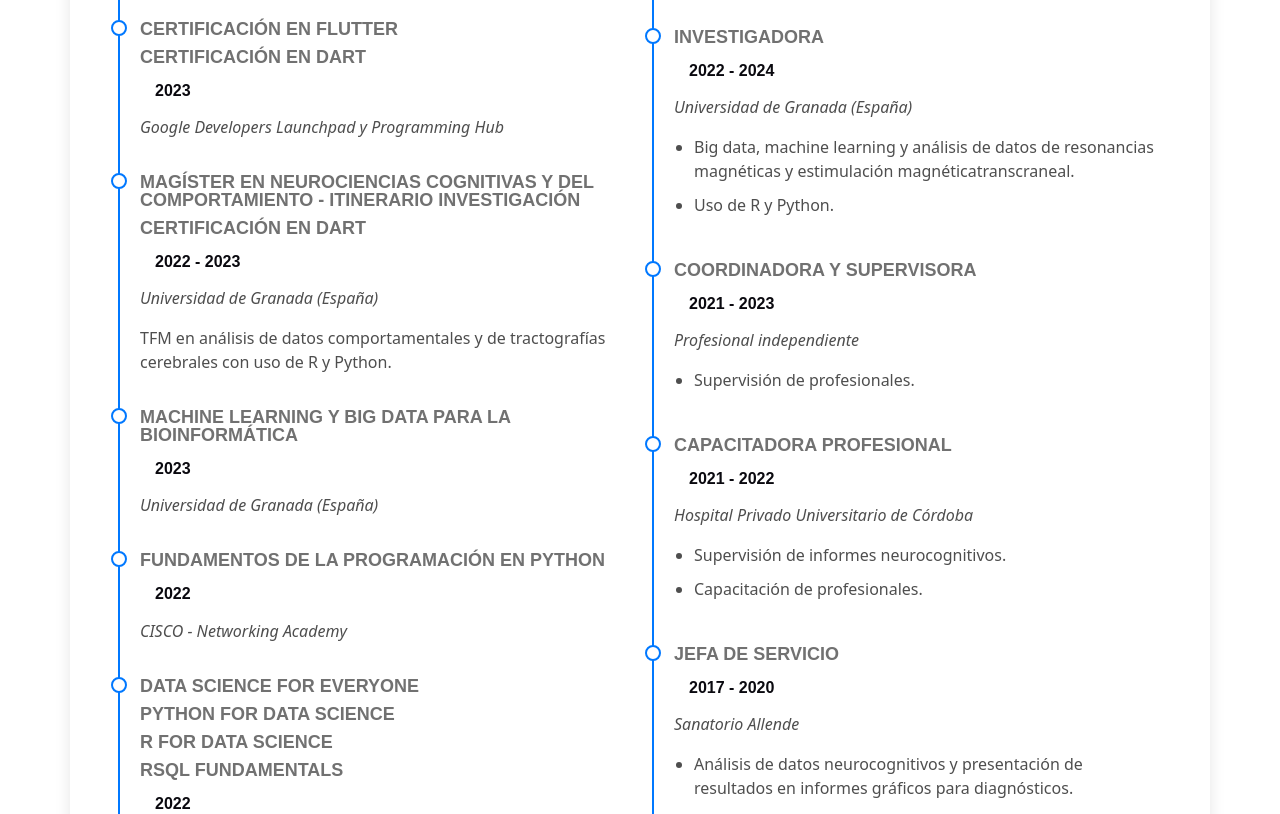
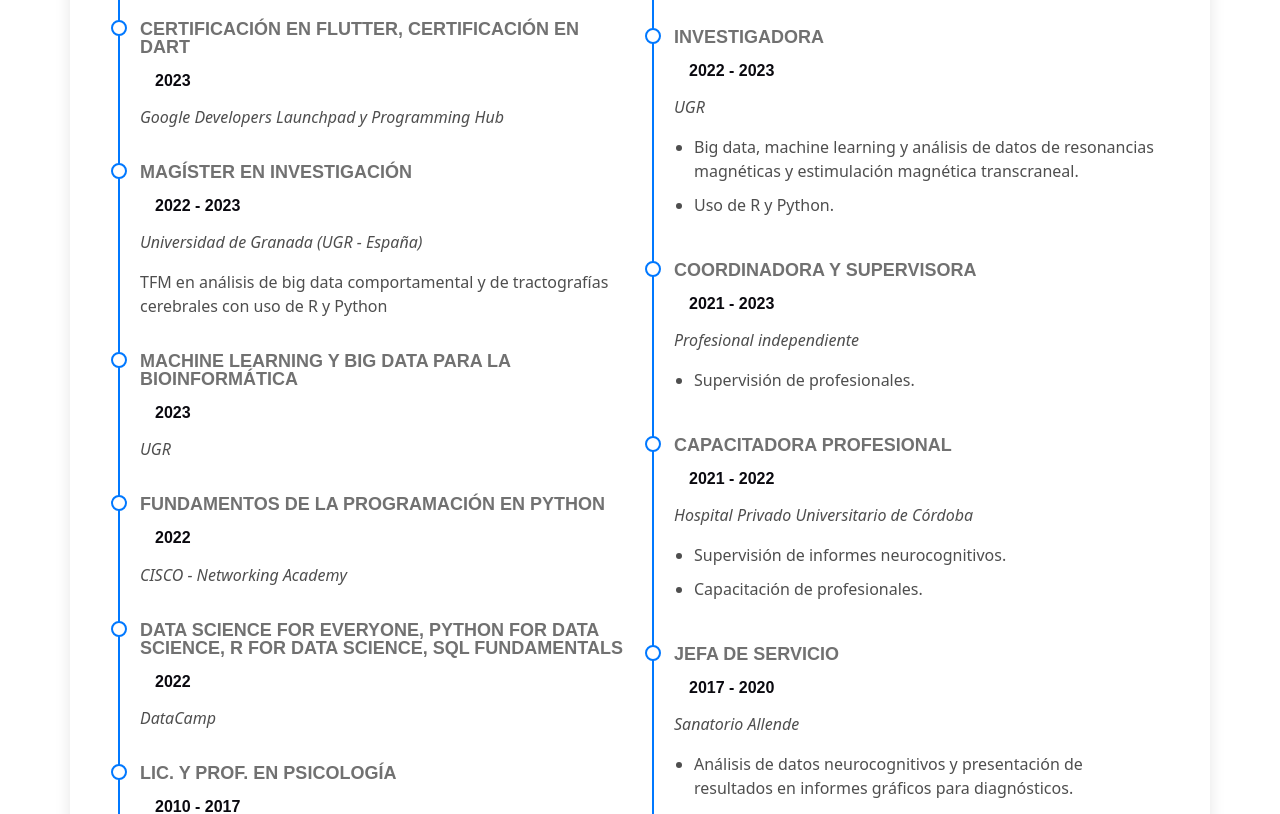
Before and after one commit to mnazarethg/devfolio, a React (Create React App) app: page /AboutMe in a window 1280 px wide. Shown: the part 2040-2854 px from the top of the page. Built offline with nearby package versions, Linux system fonts and the light colour scheme.

Commit message:
Menu monile

```diff
--- a/src/App.js
+++ b/src/App.js
@@ -1,10 +1,9 @@
 import { BrowserRouter as Router, Route, Routes } from 'react-router-dom';
 import AboutMe from './screens/AboutMe';
 import Projects from './screens/Projects';
-import Contacto from './screens/Contact';
+import Contact from './screens/Contact';
 import Header from './components/Header';
 import PrincipalPage from './screens/PrincipalPage';
-import Video from './components/Video';
 import ProjectBackHome from './screens/ProjectBackHome';
 import ProjectOdoo from './screens/ProjectOdoo'
 import './App.css';
@@ -21,8 +20,7 @@ function App() {
           <Route path="/Projects" element={<Projects />} />
           <Route path="/ProjectBackHome" element={<ProjectBackHome />} />
           <Route path="/ProjectOdoo" element={<ProjectOdoo />} />
-          <Route path="/project/:projectId" element={<Video />} />
-          <Route path="/contacto" element={<Contacto />} />
+          <Route path="/Contact" element={<Contact />} />
           </Routes>
       </Router>
     </>
--- a/src/components/Header.js
+++ b/src/components/Header.js
@@ -50,7 +50,8 @@ function Header() {
         </span>
         <nav id="navmenu" className="navmenu">
           <ul>
-            <li><Link to="/devfolio" className="active"></Link>Principal</li>
+            <li><Link to="/devfolio"></Link>Principal
+            </li>
             <li><Link to="/AboutMe"></Link>Sobre mí</li>
             <li><Link to="/Projects"></Link>Proyectos</li>
             <li><Link to="/Contact"></Link>Contacto</li>
--- a/src/components/Resume.js
+++ b/src/components/Resume.js
@@ -1,4 +1,36 @@
 function Resume () {
+
+  const education = [
+    { id: 1, title: "FP Desarrollo de Aplicaciones Web (DAW)", year: "2023 - 2025", institution: "Instituto Exon" },
+    { id: 2, title: "Inmersión Profunda en el Desarrollo Web Moderno - Full Stack Developer", year: 2024, institution: "Universidad de Helsinki",
+      description: "React, Redux, Node.js, MongoDB, GraphQL y TypeScript" },
+    { id: 3, title: "Desarrollo de aplicaciones web con Java", year: 2024, institution: "Formateca" },
+    { id: 4, title: "Certificación en JavaScript", year: 2023, institution: "ClaseFlix" },
+    { id: 5, title: "Certificación en Flutter, Certificación en Dart", year: 2023, institution: "Google Developers Launchpad y Programming Hub" },
+    { id: 7, title: "Magíster en investigación", year: "2022 - 2023", institution: "Universidad de Granada (UGR - España)",
+      description: "TFM en análisis de big data comportamental y de tractografías cerebrales con uso de R y Python" },
+    { id: 8, title: "Machine Learning y Big Data para la Bioinformática", year: 2023, institution: "UGR"},
+    { id: 9, title: "Fundamentos de la Programación en Python", year: 2022, institution: "CISCO - Networking Academy"},
+    { id: 10, title: "Data Science for Everyone, Python for Data Science, R for Data Science, SQL Fundamentals", year: 2022, institution: "DataCamp"},
+    { id: 11, title: "Lic. y Prof. en Psicología", year: "2010 - 2017", institution: "Universidad Nacional de Córdoba (UNC)"},
+  ]
+
+  const experience = [
+    { id: 1, role: "Desarrolladora de Aplicaciones Multiplataforma", period: "2024 - Actualmente", company: "Profesional independiente",
+      responsibilities: [ "Desarrollo de aplicaciones web y móviles utilizando React y React Native.", "Expo, Android Studio, React Navigation, Firebase, Node.js, Express.js, y MongoDB." ], },
+    { id: 2, role: "Desarrolladora", period: "2023 - 2024", company: "Nanobytes",
+      responsibilities: [ "Desarrollo de aplicaciones para digitalización comercial utilizando: Python, JavaScript, SQL, HTML, CSS y Bootstrap.", "PostgreSQL, Git, Docker.", "Integración, migración y personalización de soluciones en Odoo." ], },
+    { id: 3, role: "Investigadora", period: "2022 - 2023", company: "UGR",
+      responsibilities: [ "Big data, machine learning y análisis de datos de resonancias magnéticas y estimulación magnética transcraneal.", "Uso de R y Python." ], },
+    { id: 4, role: "Coordinadora y supervisora", period: "2021 - 2023", company: "Profesional independiente",
+      responsibilities: [ "Supervisión de profesionales." ], },
+    { id: 5, role: "Capacitadora Profesional", period: "2021 - 2022", company: "Hospital Privado Universitario de Córdoba",
+      responsibilities: [ "Supervisión de informes neurocognitivos.", "Capacitación de profesionales." ], },
+    { id: 6, role: "Jefa de Servicio", period: "2017 - 2020", company: "Sanatorio Allende",
+        responsibilities: [ "Análisis de datos neurocognitivos y presentación de resultados en informes gráficos para diagnósticos.", "Supervisión de residentes." ], },
+    { id: 7, role: "Profesora Universitaria", period: "2017 - 2019", company: "UNC" },
+  ]
+
   return (
   <section id="resume" className="resume section">
 
@@ -14,151 +46,34 @@ function Resume () {
           <div className="col-lg-6" data-aos="fade-up" data-aos-delay="100">
 
             <h3 className="resume-title">Educación</h3>
-              <div className="resume-item">
-                <h4>FP Desarrollo de Aplicaciones Web (DAW)</h4>
-                <h5>2023 - 2025</h5>
-                <p><em>Instituto Exon</em></p>
+            { education.map((course) => (
+            <div className="resume-item" key={course.id}>
+              <h4>{course.title}</h4>
+              <h5>{course.year}</h5>
+              <p><em>{course.institution}</em></p>
+              {course.description && <p>{course.description}</p>}
             </div>
-
-              <div className="resume-item">
-                <h4>Inmersión Profunda en el Desarrollo Web Moderno - Full
-                Stack Developer</h4>
-                <h5>2024</h5>
-                <p><em>Universidad de Helsinki</em></p>
-                <p>React, Redux, Node.js, MongoDB, GraphQL y TypeScript</p>
-              </div>
-
-              <div className="resume-item">
-                <h4>Desarrollo de aplicaciones web con Java</h4>
-                <h5>2024</h5>
-                <p><em>Formateca</em></p>
-              </div>
-
-              <div className="resume-item">
-                <h4>Certificación en JavaScript</h4>
-                <h5>2023</h5>
-                <p><em>ClaseFlix</em></p>
-              </div>
-
-              <div className="resume-item">
-                <h4>Certificación en Flutter</h4>
-                <h4>Certificación en Dart</h4>
-                <h5>2023</h5>
-                <p><em>Google Developers Launchpad y Programming Hub</em></p>
-              </div>
-
-              <div className="resume-item">
-                <h4>Magíster en Neurociencias Cognitivas y del comportamiento - Itinerario investigación</h4>
-                <h4>Certificación en Dart</h4>
-                <h5>2022 - 2023</h5>
-                <p><em>Universidad de Granada (España)</em></p>
-                <p>TFM en análisis de datos comportamentales y de
-                tractografías cerebrales con uso de R y Python.</p>
-              </div>
-
-              <div className="resume-item">
-                <h4>Machine Learning y Big Data para la Bioinformática</h4>
-                <h5>2023</h5>
-                <p><em>Universidad de Granada (España)</em></p>
-              </div>
-
-              <div className="resume-item">
-                <h4>Fundamentos de la Programación en Python</h4>
-                <h5>2022</h5>
-                <p><em>CISCO - Networking Academy</em></p>
-              </div>
-
-              <div className="resume-item">
-                <h4>Data Science for Everyone</h4>
-                <h4>Python for Data Science</h4>
-                <h4>R for Data Science</h4>
-                <h4>RSQL Fundamentals</h4>
-                <h5>2022</h5>
-                <p><em>Data Camp</em></p>
-              </div>
-
-              <div className="resume-item">
-                <h4>Lic. y Prof. en Psicología</h4>
-                <h5>2010 - 2017</h5>
-                <p><em>Universidad Nacional de Córdoba (UNC)</em></p>
-              </div>
+            ))}
           </div>
 
           <div className="col-lg-6" data-aos="fade-up" data-aos-delay="200">
             <h3 className="resume-title">Experiencia Profesional</h3>
-              <div className="resume-item">
-                <h4>Desarrolladora de Aplicaciones Multiplataforma</h4>
-                <h5>2024 - Actualmente</h5>
-                <p><em>Profesional independiente</em></p>
+            { experience.map((job) => (
+            <div className="resume-item" key={job.id}>
+              <h4>{job.role}</h4>
+              <h5>{job.period}</h5>
+              <p><em>{job.company}</em></p>
               <ul>
-                  <li>Desarrollo de aplicaciones web y móviles utilizando React y React Native.</li>
-                  <li>Expo, Android Studio, React Navigation, Firebase, Node.js, Express.js, y MongoDB.</li>
+                {job.responsibilities && job.responsibilities.map((task, index) => (
+                <li key={index}>{task}</li>
+                ))}
               </ul>
             </div>
-
-              <div className="resume-item">
-                <h4>Desarrolladora</h4>
-                <h5>2023 - 2024</h5>
-                <p><em>Nanobytes</em></p>
-                <ul>
-                  <li>Desarrollo de aplicaciones para digitalización comercial
-                  utilizando: Python, JavaScript, SQL, HTML, CSS y Bootstrap.</li>
-                  <li>PostgreSQL, Git, Docker.</li>
-                  <li>Integración, migración y personalización de soluciones en Odoo.</li>
-                </ul>
-              </div>
-
-              <div className="resume-item">
-                <h4>Investigadora</h4>
-                <h5>2022 - 2024</h5>
-                <p><em>Universidad de Granada (España)</em></p>
-                <ul>
-                  <li>Big data, machine learning y análisis de datos de resonancias magnéticas y estimulación magnéticatranscraneal.</li>
-                  <li>Uso de R y Python.</li>
-                </ul>
-              </div>
-
-              <div className="resume-item">
-                <h4>Coordinadora y supervisora</h4>
-                <h5>2021 - 2023</h5>
-                <p><em>Profesional independiente</em></p>
-                <ul>
-                  <li>Supervisión de profesionales.</li>
-                </ul>
-              </div>
-
-              <div className="resume-item">
-                <h4>Capacitadora Profesional</h4>
-                <h5>2021 - 2022</h5>
-                <p><em>Hospital Privado Universitario de Córdoba</em></p>
-                <ul>
-                  <li>Supervisión de informes neurocognitivos.</li>
-                  <li>Capacitación de profesionales.</li>
-                </ul>
-              </div>
-
-              <div className="resume-item">
-                <h4>Jefa de Servicio</h4>
-                <h5>2017 - 2020</h5>
-                <p><em>Sanatorio Allende</em></p>
-                <ul>
-                  <li>Análisis de datos neurocognitivos y presentación de resultados en informes gráficos para diagnósticos.</li>
-                  <li>Supervisión de profesionales.</li>
-                </ul>
-                </div>
-
-                <div className="resume-item">
-                <h4>Profesora Universitaria</h4>
-                <h5>2017 - 2019</h5>
-                <p><em>UNC</em></p>
+            ))}
           </div>
 
         </div>
-
       </div>
-
-        </div>
-
     </section>
   )
 }
```
Also changed, not shown: src/components/Technologies.js (+1 -6 lines), src/components/Video.js (deleted, +0 -52 lines), 22 other files (tests, documents, lock files or other folders). Lines whose indentation alone changed are shown as unchanged.
